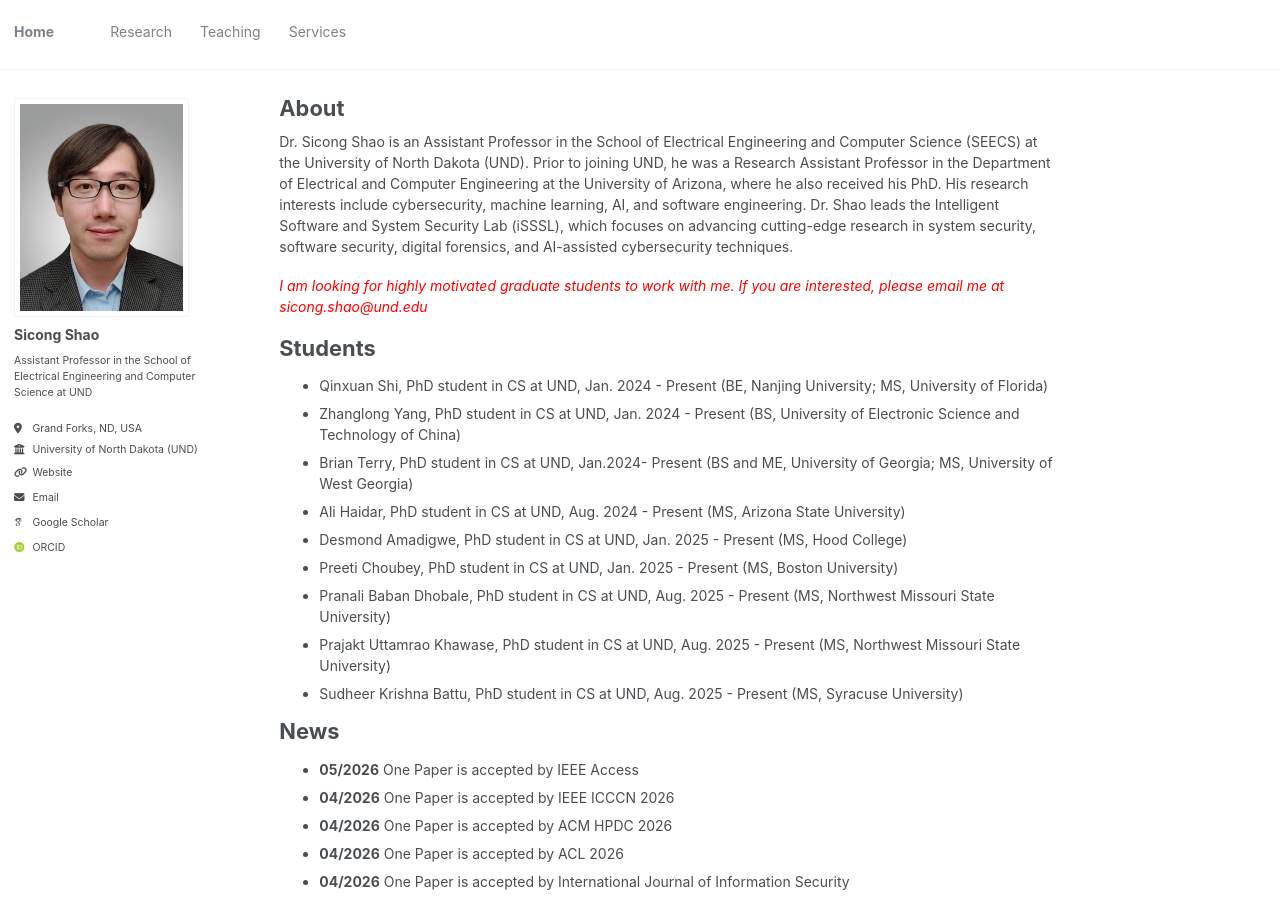
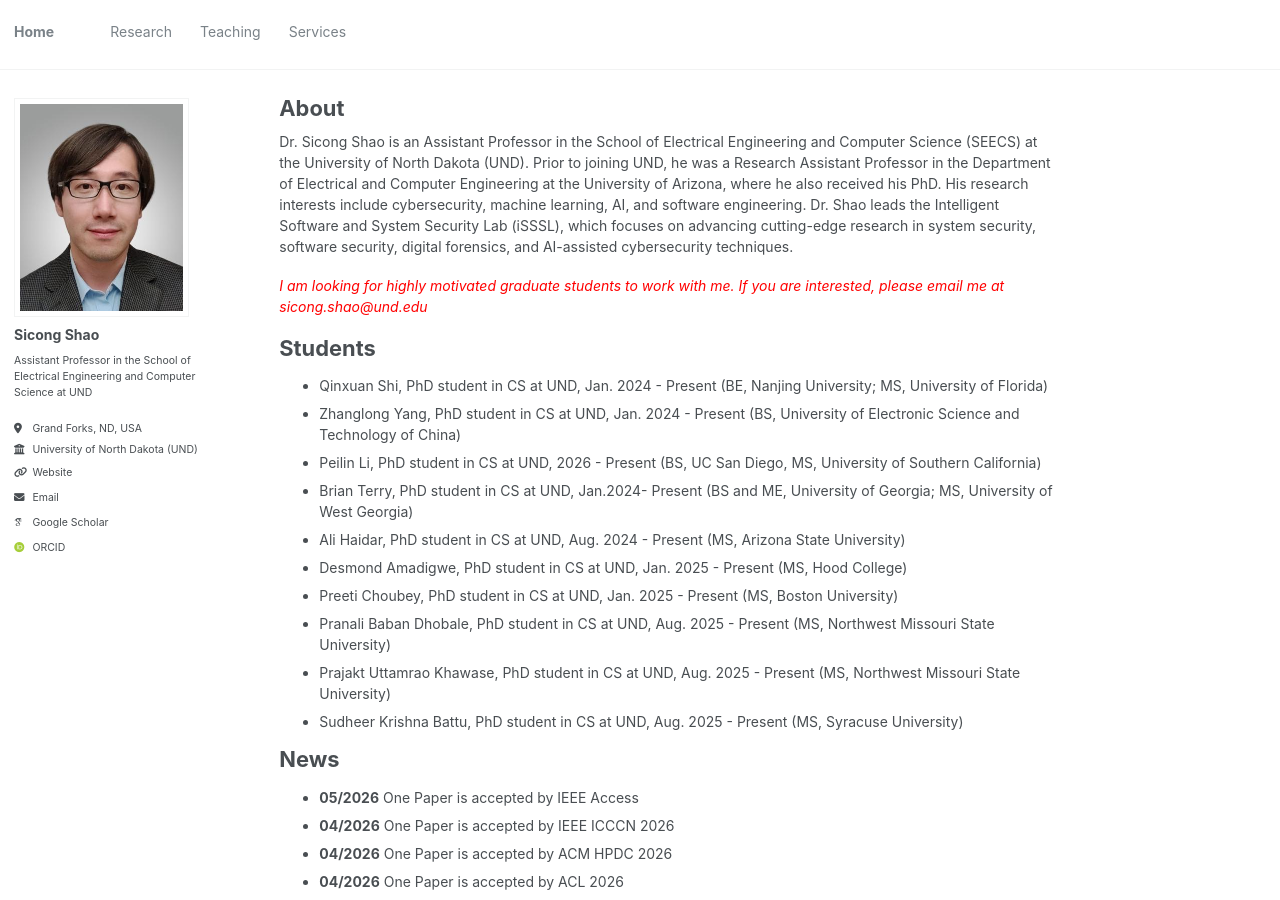
Before and after one commit to sicongshao/sicongshao.github.io, a Jekyll site: the page built from _pages/about.md, in a window 1280 px wide and 900 px high. Built offline with Jekyll 4.4.1, drawn with Linux system fonts in a browser that asks for light colours; some web fonts are replaced.

Commit message:
first commit

```diff
--- a/_pages/about.md
+++ b/_pages/about.md
@@ -20,6 +20,7 @@ Students
 ======
 * Qinxuan Shi, PhD student in CS at UND, Jan. 2024 - Present (BE, Nanjing University; MS, University of Florida)
 * Zhanglong Yang, PhD student in CS at UND, Jan. 2024 - Present (BS, University of Electronic Science and Technology of China)
+* Peilin Li, PhD student in CS at UND, 2026 - Present (BS, UC San Diego, MS, University of Southern California)
 * Brian Terry, PhD student in CS at UND, Jan.2024- Present (BS and ME, University of Georgia; MS, University of West Georgia)
 * Ali Haidar, PhD student in CS at UND, Aug. 2024 - Present (MS, Arizona State University)
 * Desmond Amadigwe, PhD student in CS at UND, Jan. 2025 - Present (MS, Hood College)
```
